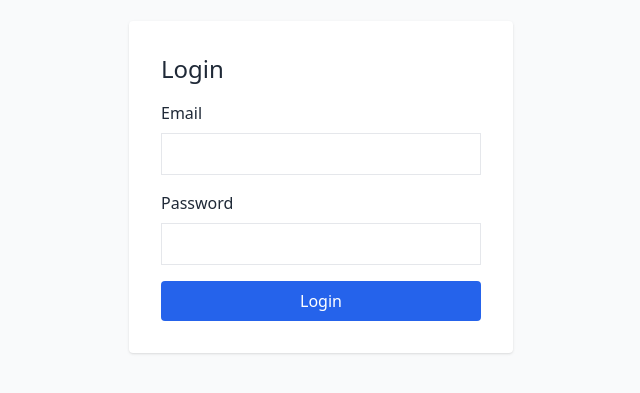
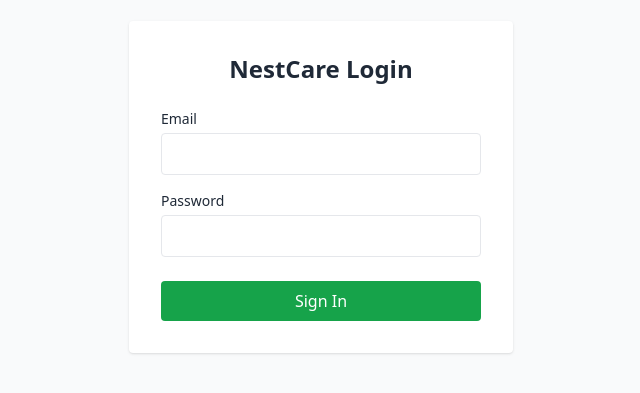
Before and after one commit to Khansagilani/unifieddaycaremanagement, a React (Vite) app in the folder frontend/: page /login in a window 1280 px wide. Shown: the part 213-606 px from the top of the page, without its empty margins (319-959 px from the left). Built offline with nearby package versions, Linux system fonts and the light colour scheme; no server answers.

Commit message:
fix: login redirect

```diff
--- a/frontend/src/pages/Login.jsx
+++ b/frontend/src/pages/Login.jsx
@@ -1,25 +1,25 @@
 import React, { useState } from 'react'
 import { useNavigate } from 'react-router-dom'
-import { login, me as meApi } from '../api/auth'
-import api from '../api/axios'
-import { useAuth } from '../hooks/useAuth'
+import { login } from '../api/auth'
+import useAuth from '../hooks/useAuth'
 
 export default function Login() {
     const [email, setEmail] = useState('')
     const [password, setPassword] = useState('')
     const [error, setError] = useState(null)
     const navigate = useNavigate()
+
     async function handleSubmit(e) {
         e.preventDefault()
         try {
             const res = await login(email, password)
-            const token = res.data.data.access_token
-            const user = res.data.data.user
-            useAuth.getState().loginLocal(token, user)  // now using the store, not hook
-            const role = user.role
-            if (role === 'ADMIN') navigate('/admin')
-            else if (role === 'STAFF') navigate('/staff')
-            else if (role === 'PARENT') navigate('/parent')
+            const token = res.data.access_token
+            const user = res.data.user
+            localStorage.setItem('access_token', token)
+            useAuth.getState().loginLocal(token, user)
+            if (user.role === 'ADMIN') navigate('/admin')
+            else if (user.role === 'STAFF') navigate('/staff')
+            else if (user.role === 'PARENT') navigate('/parent')
             else navigate('/')
         } catch (err) {
             setError(err.response?.data?.detail || 'Login failed')
@@ -27,15 +27,15 @@ export default function Login() {
     }
 
     return (
-        <div className="min-h-screen flex items-center justify-center">
+        <div className="min-h-screen flex items-center justify-center bg-gray-50">
             <form onSubmit={handleSubmit} className="bg-white p-8 rounded shadow w-96">
-                <h2 className="text-2xl mb-4">Login</h2>
-                {error && <div className="text-red-600 mb-2">{error}</div>}
-                <label className="block mb-2">Email</label>
-                <input className="w-full p-2 border mb-4" value={email} onChange={e => setEmail(e.target.value)} />
-                <label className="block mb-2">Password</label>
-                <input type="password" className="w-full p-2 border mb-4" value={password} onChange={e => setPassword(e.target.value)} />
-                <button className="w-full bg-blue-600 text-white p-2 rounded">Login</button>
+                <h2 className="text-2xl font-bold mb-6 text-center">NestCare Login</h2>
+                {error && <div className="text-red-600 mb-4 text-sm">{error}</div>}
+                <label className="block mb-1 text-sm font-medium">Email</label>
+                <input className="w-full p-2 border rounded mb-4" value={email} onChange={e => setEmail(e.target.value)} />
+                <label className="block mb-1 text-sm font-medium">Password</label>
+                <input type="password" className="w-full p-2 border rounded mb-6" value={password} onChange={e => setPassword(e.target.value)} />
+                <button className="w-full bg-green-600 text-white p-2 rounded hover:bg-green-700">Sign In</button>
             </form>
         </div>
     )
```
